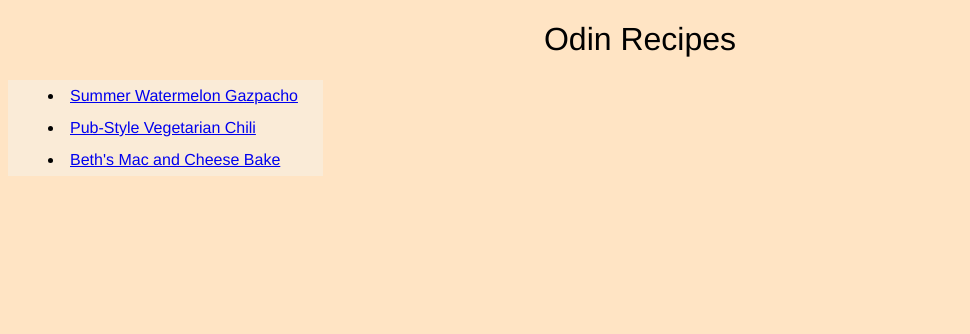
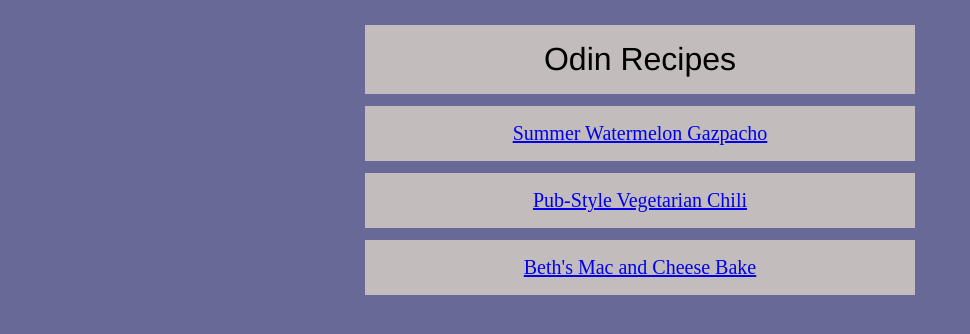
Before and after one commit to chessjeff/odin-recipes, a plain HTML site: page index.html in a window 1280 px wide. Shown: the whole page, without its empty margins (0-970 px from the left). Drawn offline with Linux system fonts and the light colour scheme.

Commit message:
Styles home page

```diff
--- a/index.html
+++ b/index.html
@@ -7,12 +7,12 @@
     </head>
 
     <body>
-        <h1>Odin Recipes</h1>
+        <h1 class="title">Odin Recipes</h1>
 
-        <ul class="main">
-            <li class="home"><a href="./recipes/summer-watermelon-gazpacho.html">Summer Watermelon Gazpacho</a></li>
-            <li class="home"><a href="./recipes/pub-style-vegetarian-chili.html">Pub-Style Vegetarian Chili</a></li>
-            <li class="home"><a href="./recipes/mac-and-cheese.html">Beth's Mac and Cheese Bake</a></li>
-        </ul>
+        <div>
+            <p class="recipe"><a href="./recipes/summer-watermelon-gazpacho.html">Summer Watermelon Gazpacho</a></p>
+            <p class="recipe"><a href="./recipes/pub-style-vegetarian-chili.html">Pub-Style Vegetarian Chili</a></p>
+            <p class="recipe"><a href="./recipes/mac-and-cheese.html">Beth's Mac and Cheese Bake</a></p>
+        </div>
     </body>
 </html>
--- a/styles.css
+++ b/styles.css
@@ -1,34 +1,22 @@
 body {
-    font-family: "Ariel", "Helvetica", sans-serif;
-    background-color: bisque;
+    background-color: rgb(105, 105, 152);
+    margin: 25px;
 }
 
-img {
-    width: 350px;
-    height: auto;
+.title {
+    text-align: center;
+    font-weight: 500;
+    font-family: "Helvetica", sans-serif;
+    background-color: rgb(195, 188, 188);
+    padding: 16px 20px;
+    margin: auto 340px;
 }
 
-h1 {
-    font-weight: 400;
+.recipe {
+    font-size: 20px;
     text-align: center;
+    background-color: rgb(195, 188, 188);
+    margin: 12px 340px;
+    padding: 16px;
+    border: 2px;
 }
-
-.home {
-    list-style: inside;
-}
-
-ul {
-    background-color:antiquewhite;
-    line-height: 32px;
-    width: 350px;
-}
-
-ol {
-    background-color: antiquewhite;
-    line-height: 32px;
-    width: 400px;
-}
-
-ul.main {
-    width: 275px;
-}
```
